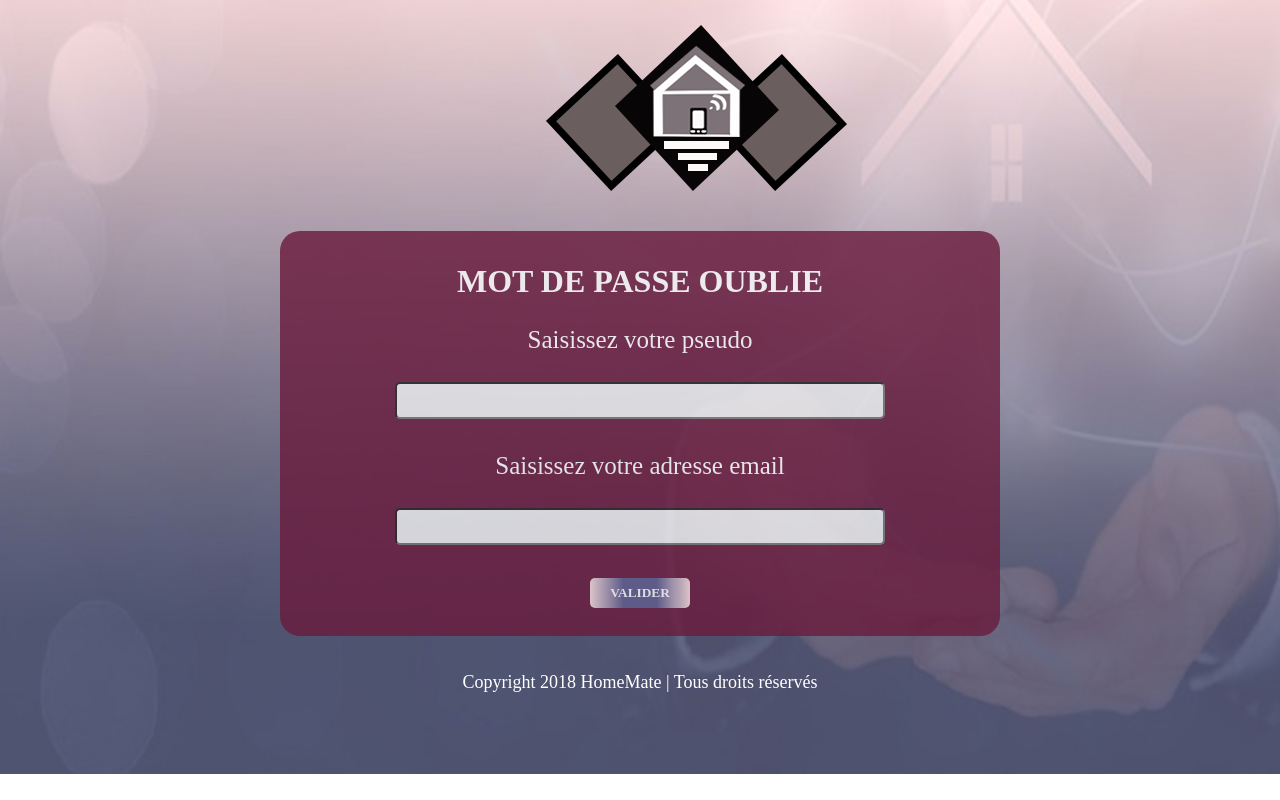
After one commit to SylvainZ/SKLUBS, a PHP site: page /mdpOublie.php in a window 1280 px wide. The commit adds this page. Run offline with PHP 8.4, Linux system fonts and the light colour scheme.

Commit message:
Add files via upload

```diff
--- /dev/null
+++ b/Vue/mdpOublie.php
@@ -0,0 +1,53 @@
+<!DOCTYPE html>
+<html>
+    <head>
+        <title>Mot de passe oublié</title>
+        <link rel="stylesheet" href="styleMDP.css">
+        <meta charset="utf-8" />
+
+    </head>
+ <body >
+        <img class="image" src="images/homemate2.png" alt="image logo">
+
+    <div class="bloc">
+
+        <form method="post" action="../Contrôleur/authentification.php">
+
+            <h2>MOT DE PASSE OUBLIE</h2>
+
+            <span class="color">Saisissez votre pseudo
+            </span>
+
+            <br/><br />
+
+            <input id="pseudo" class="text" type="text" name="pseudo"/>
+
+                <br /><br/>
+
+            <span class="color">Saisissez votre adresse email
+            </span>
+
+                <br/> <br />
+
+            <input id="email"  class="text" type="text" name="email"/>
+
+                <br /><br/>
+
+            <input class="valider" type="submit" value="VALIDER">
+
+                <br/>
+
+        </form>
+
+
+
+    </div>
+
+        <br/>
+    <footer>
+            <p>Copyright 2018 HomeMate | Tous droits réservés</p>
+    </footer>
+ <br/>
+ </body>
+
+</html>
--- a/Vue/styleMDP.css
+++ b/Vue/styleMDP.css
@@ -15,23 +15,10 @@ h2{
 }
 
 
-a:hover{
-	text-decoration: underline;
-	color: blue;
-}
-
-a
-{
-	color: white;
-	text-decoration: none;
-	text-align:center;
-}
-
-.connection
+.bloc
 {
 opacity: 0.8;
 position: relative;
-
 text-align:center;
 background: #6a1b3d;
 -moz-border-radius: 5px;
@@ -41,7 +28,6 @@ padding: 0px;
 width: 700px;
 height: 400px;
 margin:auto;
-
 padding-top: 5px;
 padding: 5px 10px 0px 10px;
 }
@@ -50,18 +36,19 @@ span{
     font-family: Quando;
     font-size: 25px;
 }
-.champs{
-    width: 70%;
-    height: 60%;
+
+
+.text{
     background: #f2f2f2;
-    border-radius: 2px;
-    border:none;
-
+    border-radius: 5px;
     font-family: Quando;
     font-size: 20px;
     color: #686868;
     padding: 0 28px;
-    transition: all 0.4s;
+    padding: 5px;
+    margin: 15px 0;
+    width:70%;
+    box-sizing: border-box;
     margin-top: 10px;
 }
 
```
